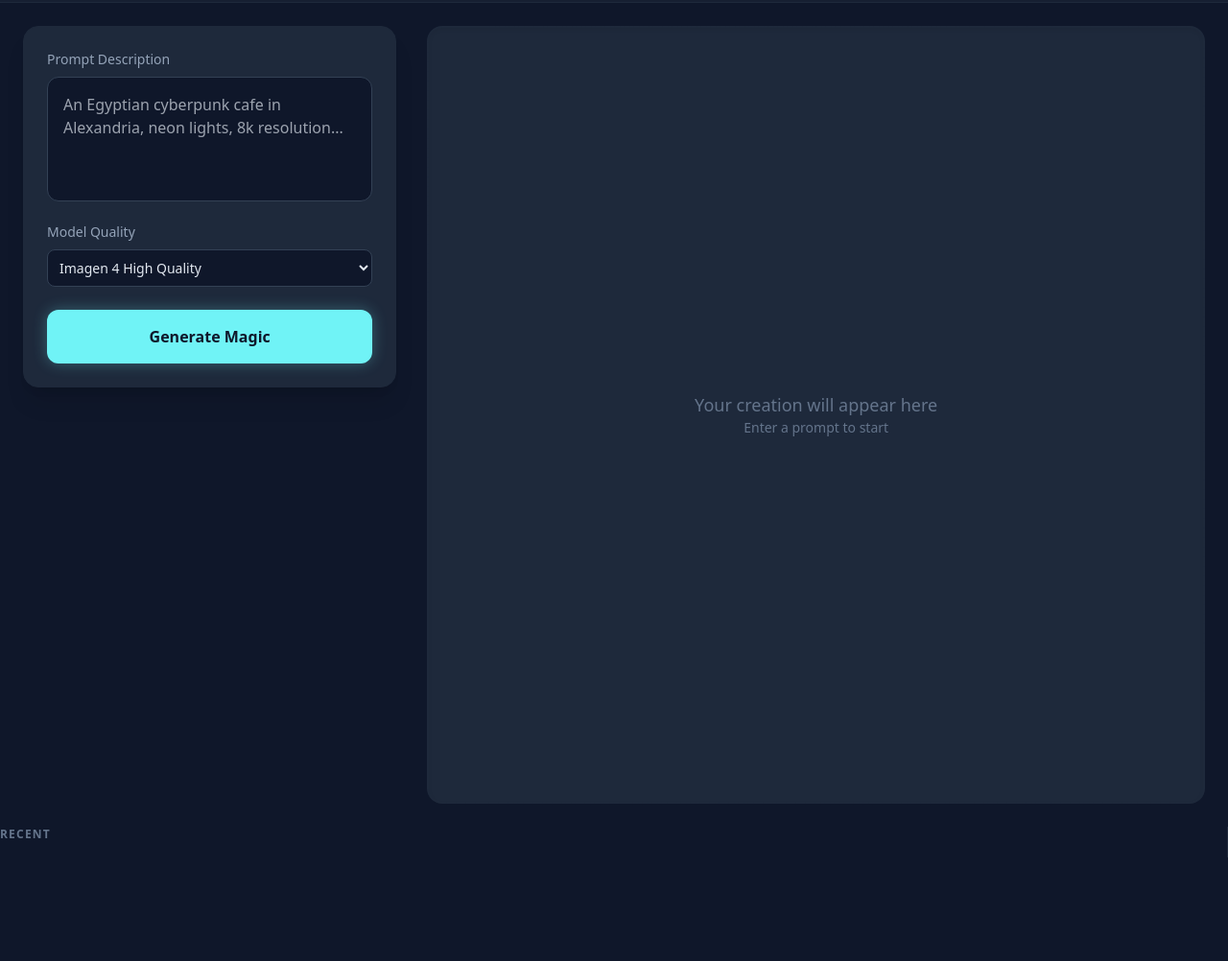
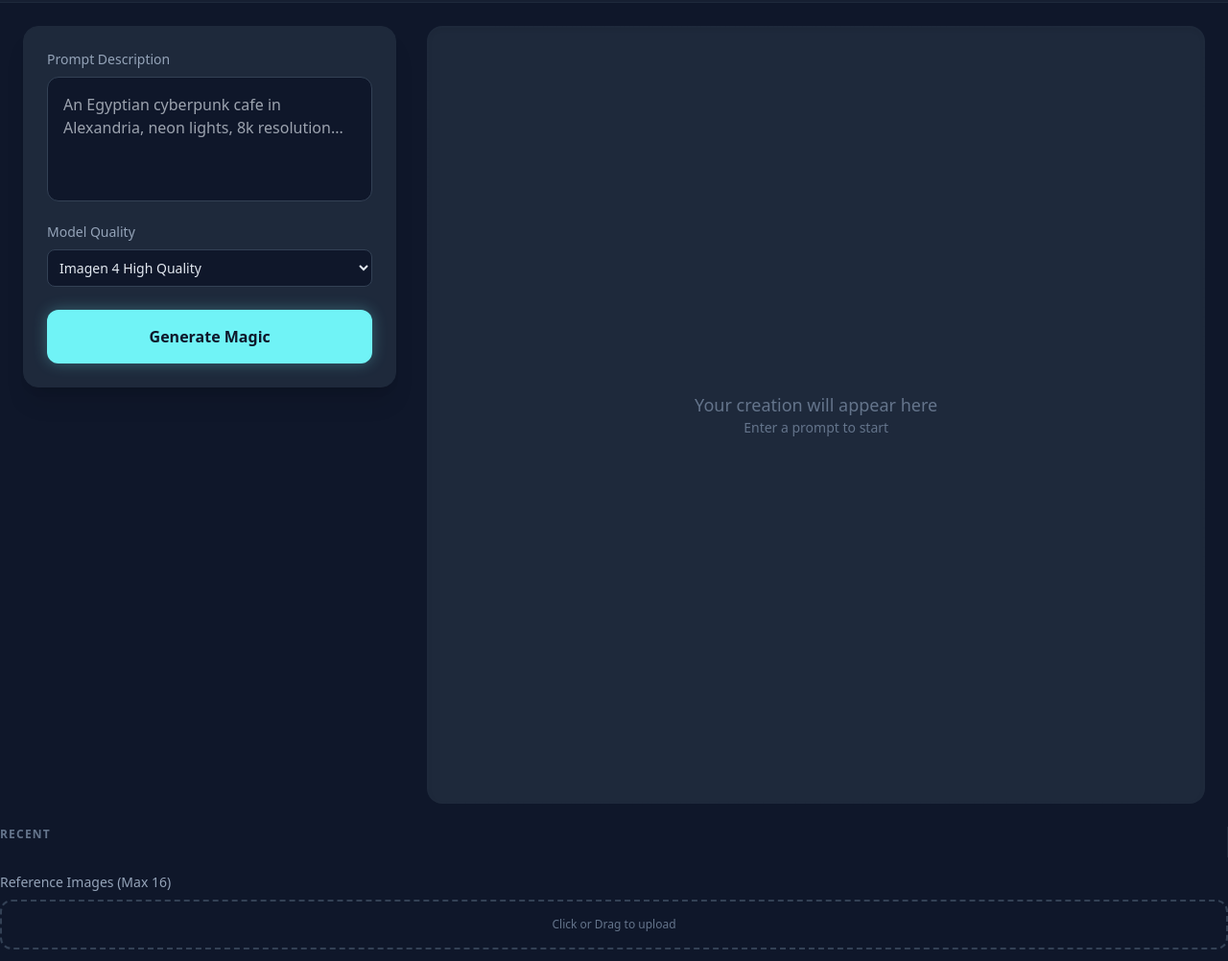
Before and after one commit to Maxtoomoody/imagen4, a plain HTML site: page index.html in a window 1280 px wide. Shown: the part 78-1080 px from the top of the page at 96% size. Before the commit the page ends 972 px from the top, so only its background shows below. Drawn offline with nearby package versions, Linux system fonts and the light colour scheme; a script that the page names is missing.

Commit message:
Implement reference image upload feature
Added a section for reference images with drag-and-drop upload functionality.

```diff
--- a/index.html
+++ b/index.html
@@ -61,5 +61,14 @@
         <span>Download HD</span>
     </button>
 </div>
+    <div class="mt-4">
+    <label class="block text-sm font-medium mb-2 text-slate-400">Reference Images (Max 16)</label>
+    <div id="drop-zone" class="border-2 border-dashed border-slate-700 rounded-xl p-4 text-center hover:border-[#70f3f6] cursor-pointer transition-all">
+        <p class="text-xs text-slate-500">Click or Drag to upload</p>
+        <input type="file" id="multi-upload" multiple accept="image/*" class="hidden">
+    </div>
+    <div id="preview-grid" class="grid grid-cols-4 gap-2 mt-3">
+        </div>
+</div>
 </body>
 </html>
```
